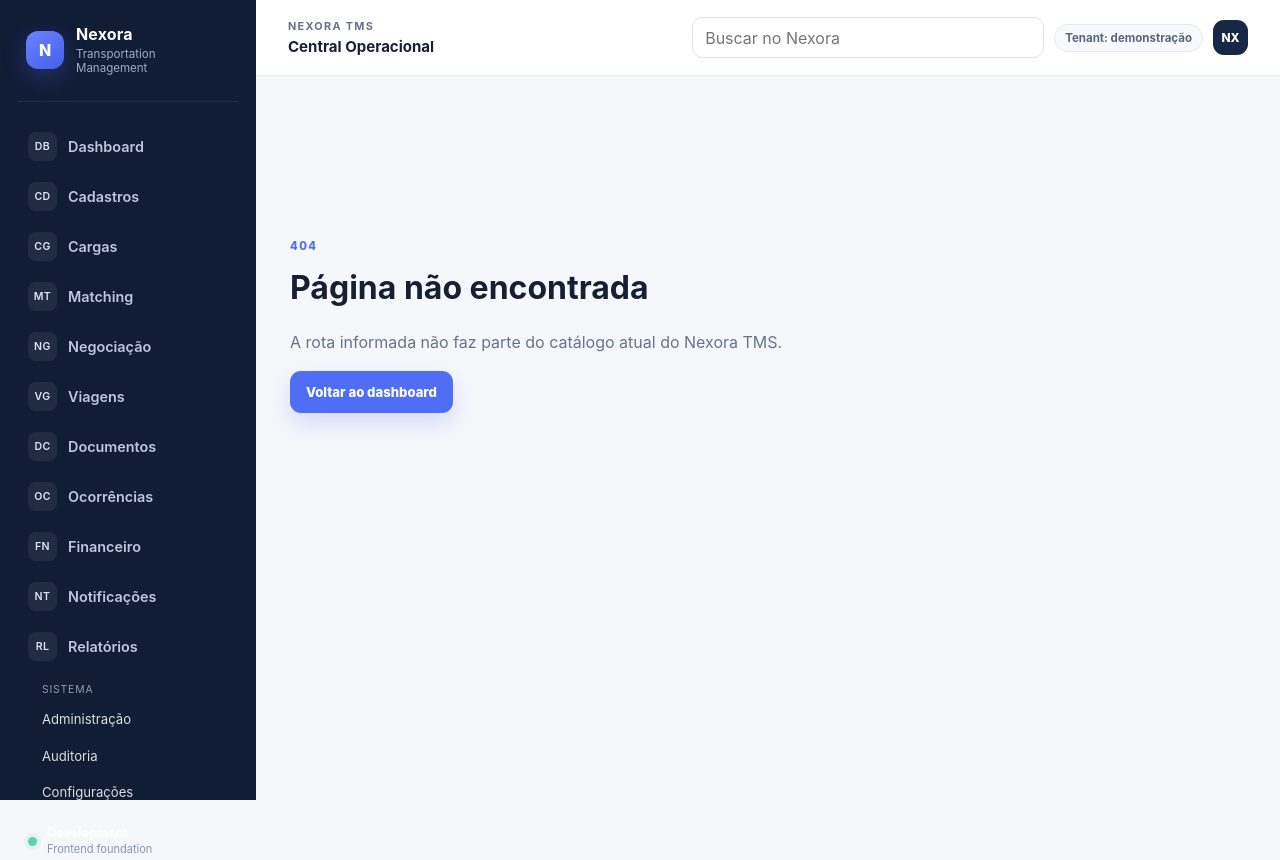
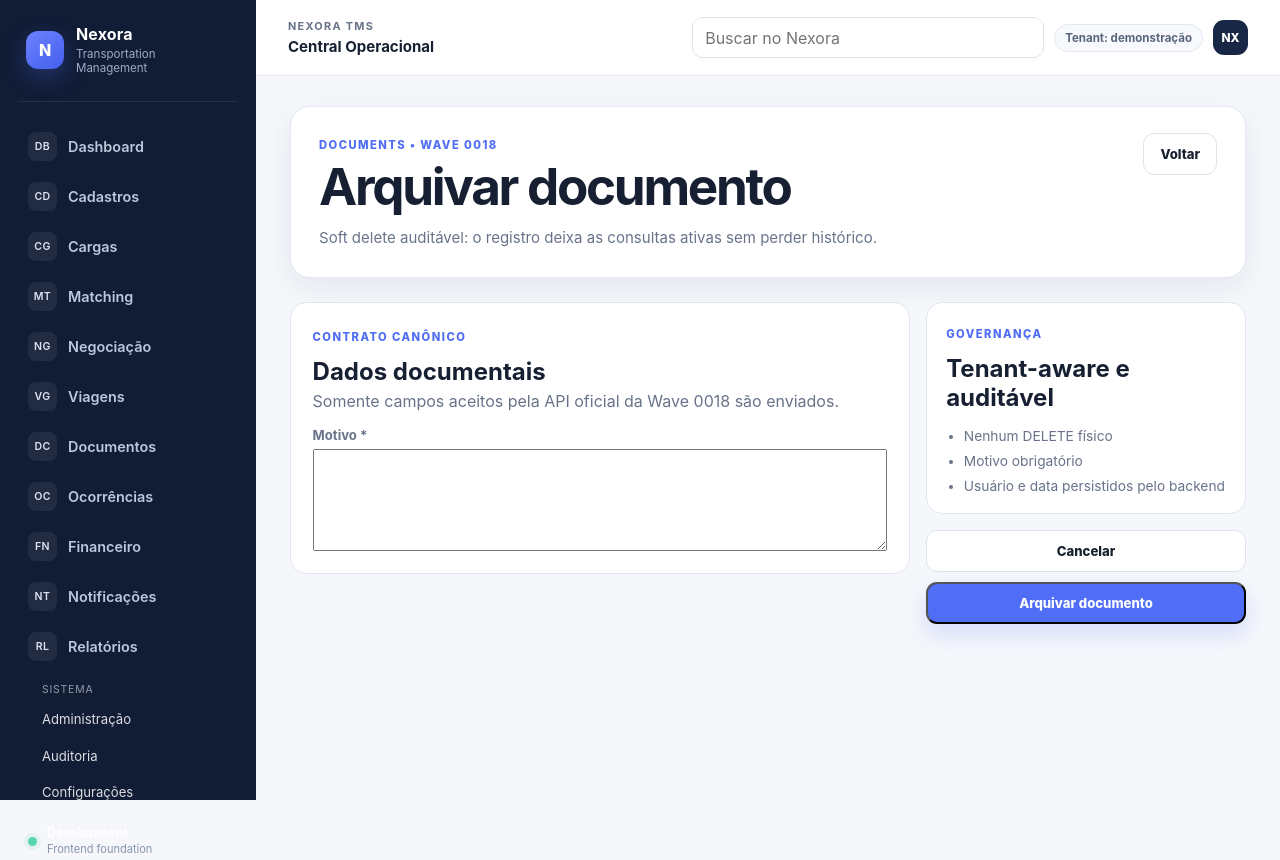
Before and after one commit to brunabarrichello/nexora-tms, a Next.js app in the folder apps/web/: page /documentos/1/arquivar in a window 1280 px wide. Before the commit this address had no page. Built offline with nearby package versions, Linux system fonts and the light colour scheme.

Commit message:
feat(web): add document archive page

```diff
--- /dev/null
+++ b/apps/web/app/documentos/[documentId]/arquivar/page.tsx
@@ -0,0 +1,6 @@
+import { DocumentArchiveForm } from '../../../_components/document-forms';
+
+export default async function Page({ params }: Readonly<{ params: Promise<{ documentId: string }> }>) {
+  const { documentId } = await params;
+  return <DocumentArchiveForm documentId={documentId} />;
+}
```
